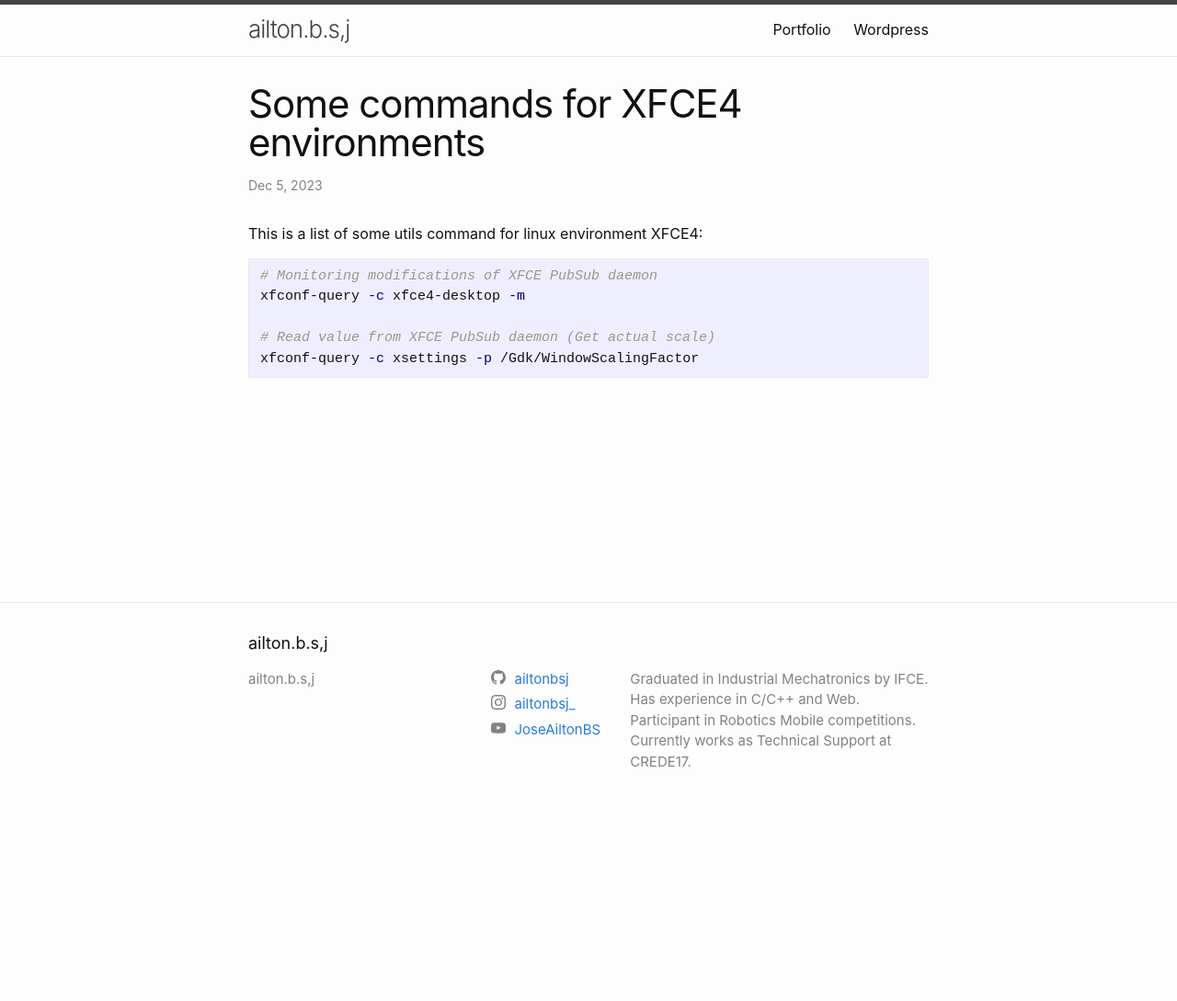
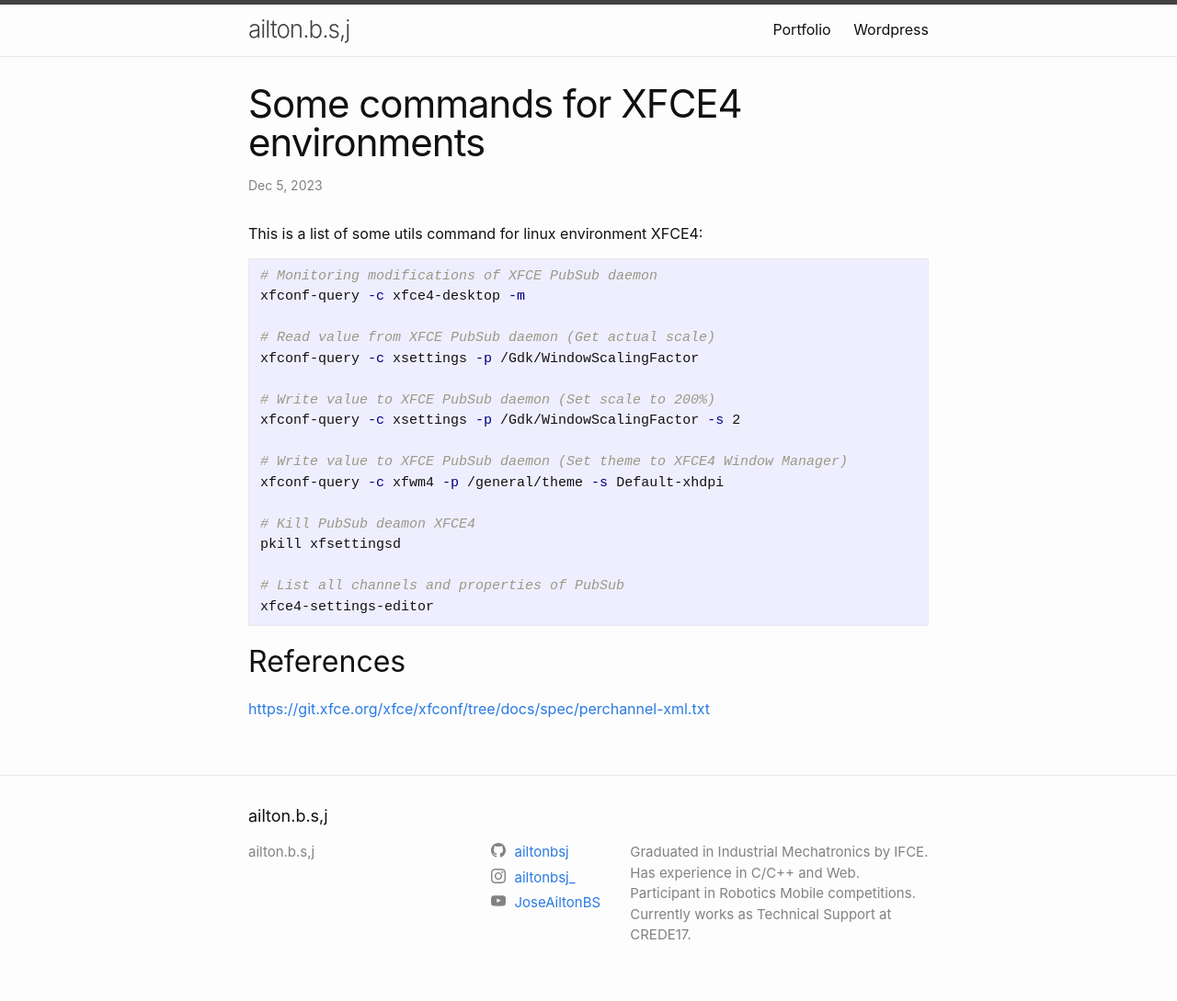
Before and after one commit to ailtonbsj/ailtonbsj.github.io, a Jekyll site: the page built from _posts/2023-12-05-some-commands-for-xfce4-environments.md, in a window 1280 px wide. Shown: the whole page at 92% size. Built offline with Jekyll 4.4.1, drawn with Linux system fonts in a browser that asks for light colours; comment, search, counter and statistics services are not loaded; before the commit the page ends 900 px from its top, so only the background shows below that.

Commit message:
XFCE4 commands updated

````diff
--- a/_posts/2023-12-05-some-commands-for-xfce4-environments.md
+++ b/_posts/2023-12-05-some-commands-for-xfce4-environments.md
@@ -11,4 +11,20 @@ xfconf-query -c xfce4-desktop -m
 
 # Read value from XFCE PubSub daemon (Get actual scale)
 xfconf-query -c xsettings -p /Gdk/WindowScalingFactor
+
+# Write value to XFCE PubSub daemon (Set scale to 200%)
+xfconf-query -c xsettings -p /Gdk/WindowScalingFactor -s 2
+
+# Write value to XFCE PubSub daemon (Set theme to XFCE4 Window Manager)
+xfconf-query -c xfwm4 -p /general/theme -s Default-xhdpi
+
+# Kill PubSub deamon XFCE4
+pkill xfsettingsd
+
+# List all channels and properties of PubSub
+xfce4-settings-editor
 ```
+
+## References
+
+[https://git.xfce.org/xfce/xfconf/tree/docs/spec/perchannel-xml.txt](https://git.xfce.org/xfce/xfconf/tree/docs/spec/perchannel-xml.txt)
````
